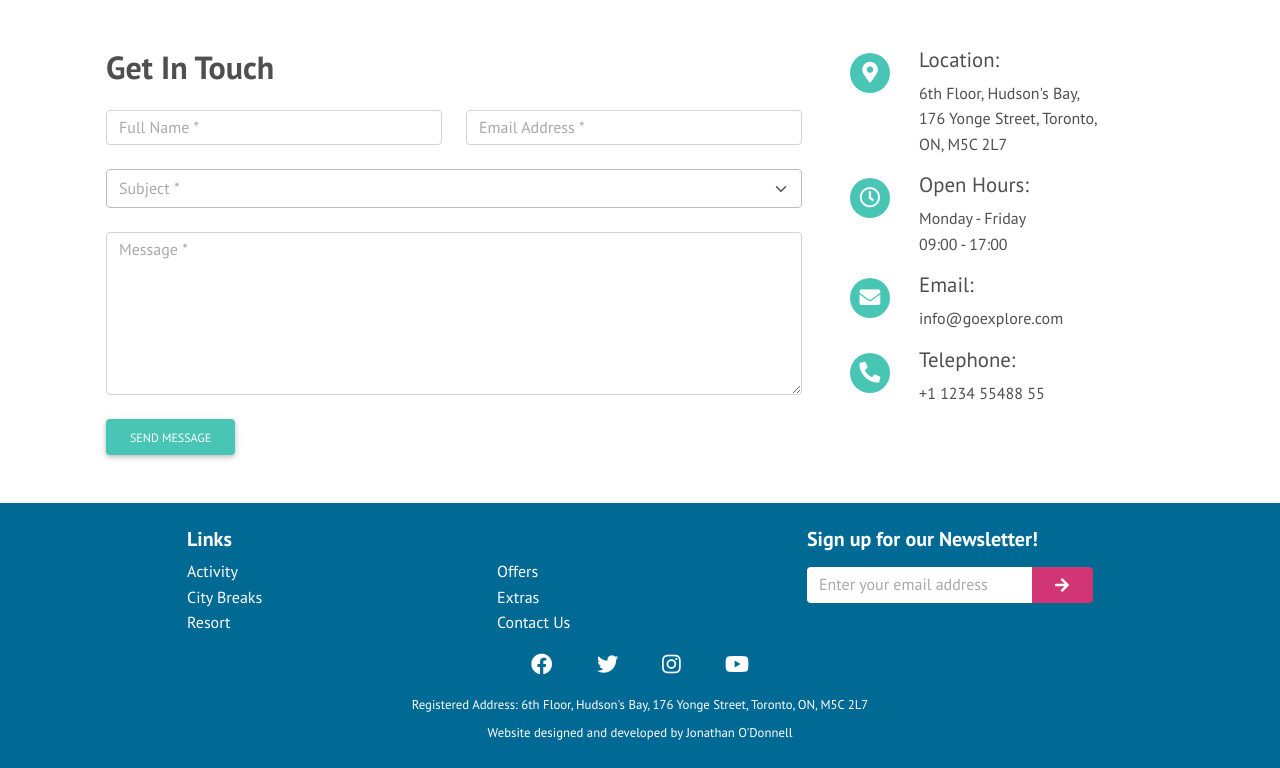
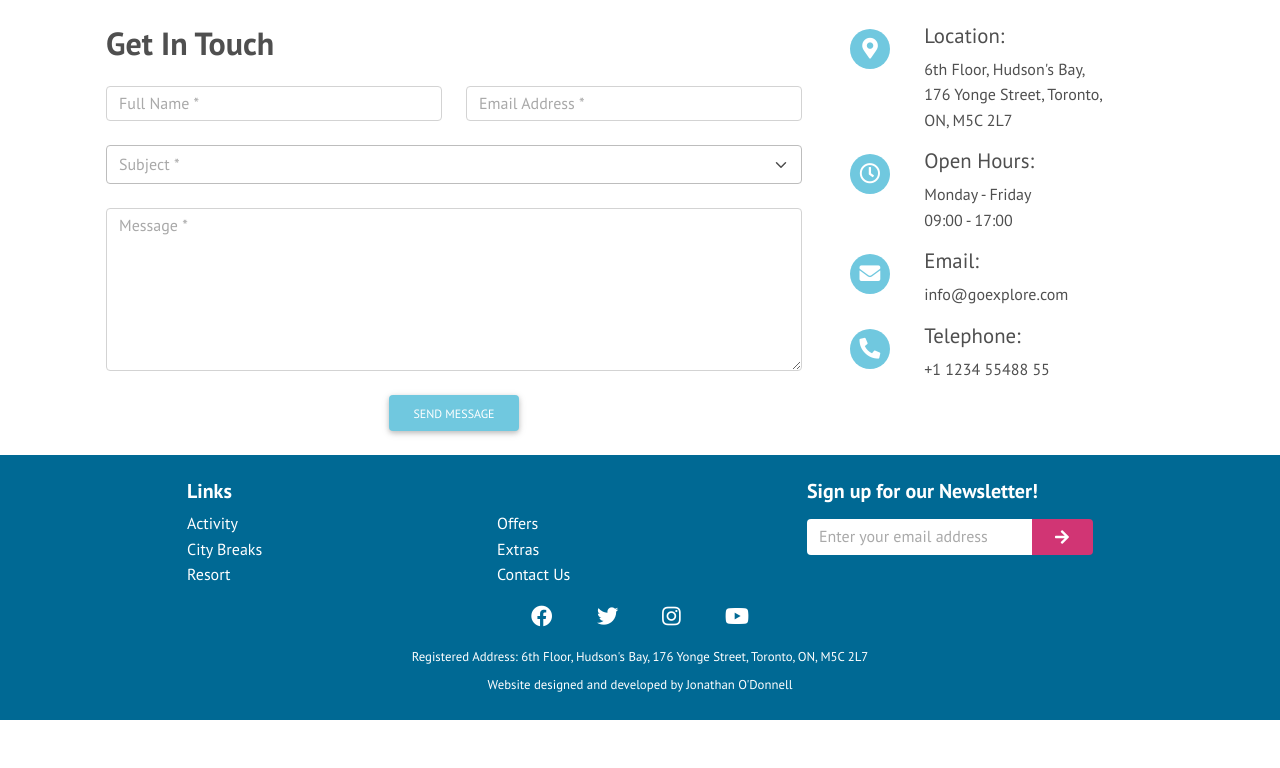
Before and after one commit to jonathan-odonnell/milestone-project-4, a Django app: page /contact/ in a window 1280 px wide. Shown: the part 586-1354 px from the top of the page. After the commit the page ends 1306 px from the top, so only its background shows below. Run offline with Django 3.2, Linux system fonts and the light colour scheme; some libraries are stand-ins or nearby versions.

Commit message:
Amended contact page styling

```diff
--- a/contact/templates/contact/contact.html
+++ b/contact/templates/contact/contact.html
@@ -16,7 +16,7 @@
 </div>
 <div class="container py-4">
     <div class="row g-0">
-        <div class="col-12 col-lg-4 p-4 order-lg-1">
+        <div class="col-12 col-lg-4 pb-3 pb-lg-0 px-4 order-lg-1">
             <div class="contact-info-item mb-3">
                 <div class="key">
                     <i class="fas fa-map-marker-alt"></i>
@@ -57,7 +57,7 @@
                 </div>
             </div>
         </div>
-        <div class="col-12 col-lg-8 p-4 order-lg-0">
+        <div class="col-12 col-lg-8 pt-3 pt-lg-0 px-4 order-lg-0">
             <h2 class="mb-4"><strong>Get In Touch</strong></h2>
             <form>
                 {% csrf_token %}
@@ -79,7 +79,9 @@
                         {{ form.message | as_crispy_field }}
                     </div>
                 </div>
-                <button class="btn btn-info">Send Message</button>
+                <div class="text-center">
+                    <button class="btn btn-primary">Send Message</button>
+                </div>
             </form>
         </div>
     </div>
--- a/static/css/base.css
+++ b/static/css/base.css
@@ -660,12 +660,11 @@ label .asteriskField {
     padding-top: 5px;
     vertical-align: top;
     display: inline-block;
-    width: 20%;
+    width: 70px;
 }
 
 .contact-info-item .value {
     display: inline-block;
-    width: 70%;
 }
 
 .contact-info-item i, .contact-info-item h4 {
@@ -673,7 +672,7 @@ label .asteriskField {
 }
 
 .contact-info-item i {
-    background-color: #49c5b6;
+    background-color: #70c8df;
     color: #fff;
     height: 40px;
     width: 40px;
```
